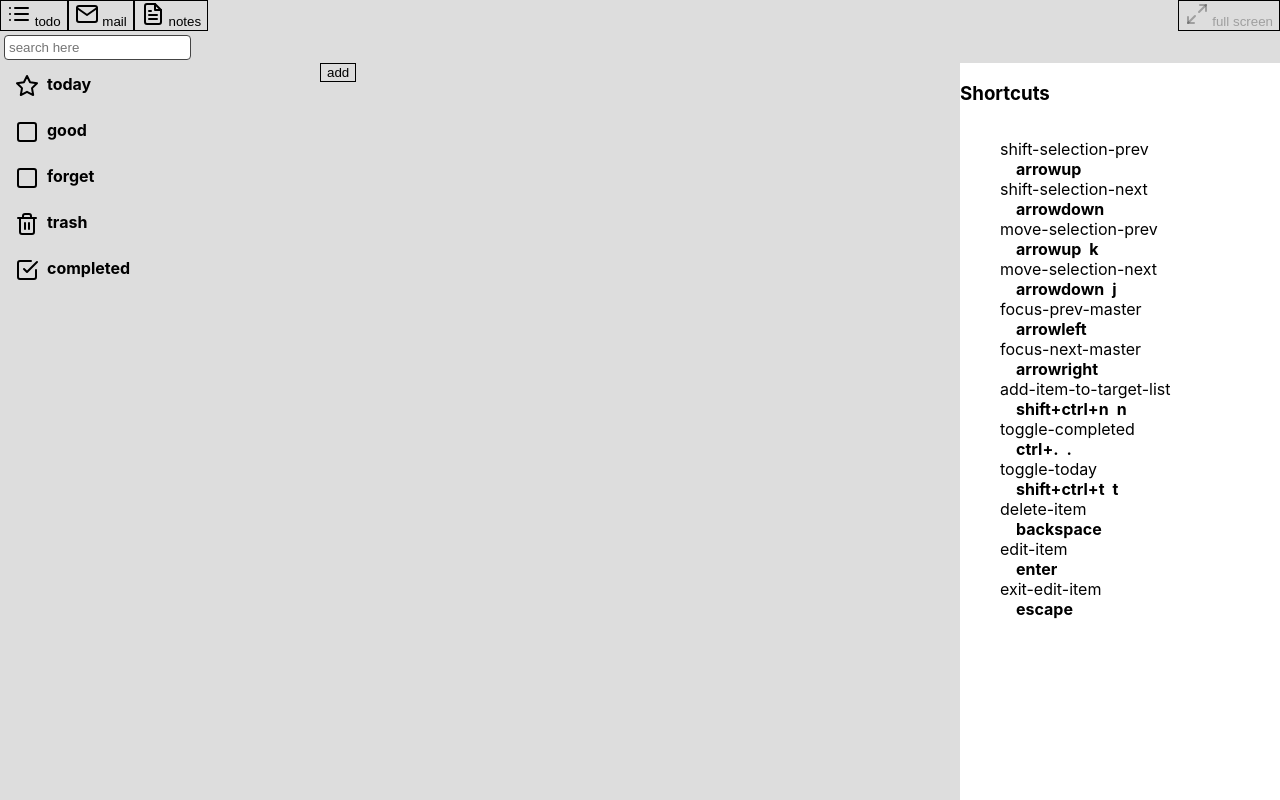
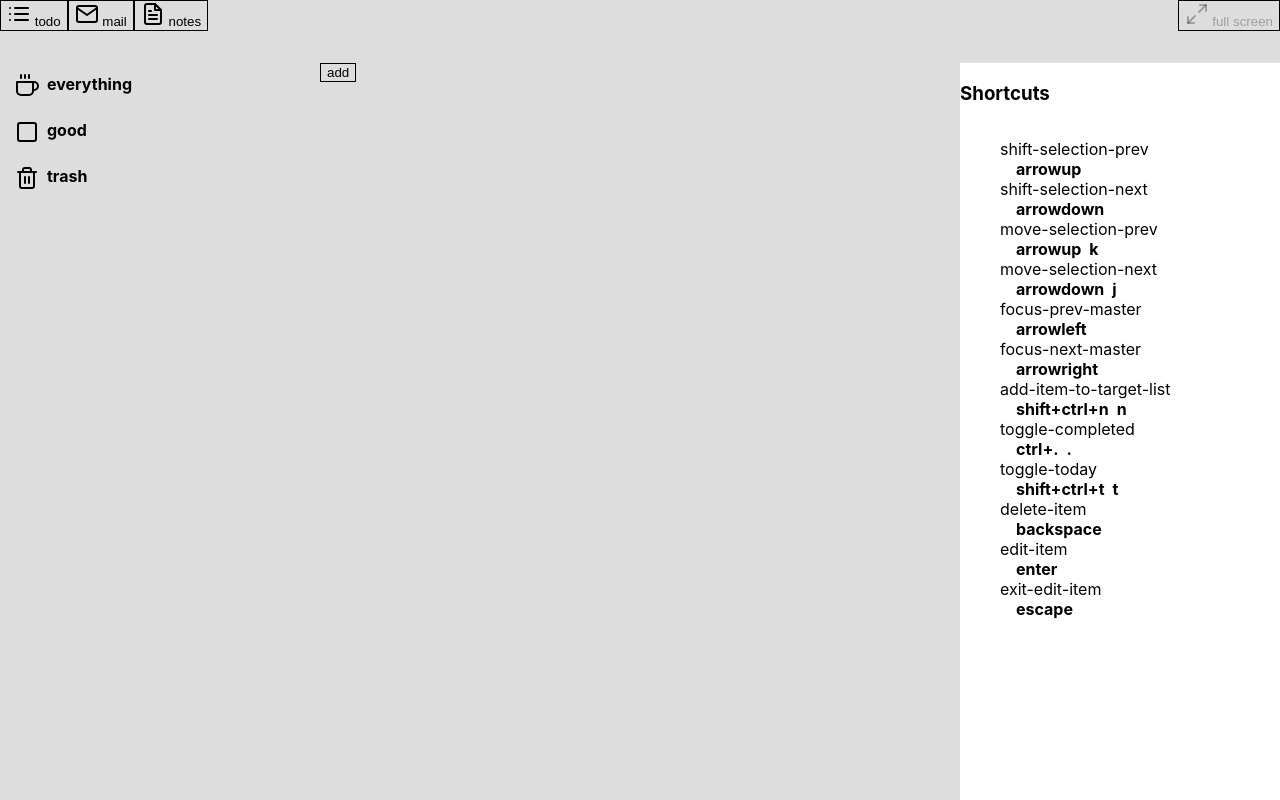
Before and after one commit to joshmarinacci/todomanager, a React (Create React App) app: page / in a window 1280 px wide. Built offline with nearby package versions, Linux system fonts and the light colour scheme.

Commit message:
add a notes app add an everything category make useQuery handle null properly

```diff
--- a/src/App.js
+++ b/src/App.js
@@ -7,7 +7,7 @@ import {List, Mail, FileText, Maximize2} from "react-feather"
 import {NotesApp} from './notesapp.js'
 
 function App() {
-    const [app, setApp] = useState('todo')
+    const [app, setApp] = useState('notes')
     const switchTodo = () => setApp('todo')
     const switchMail = () => setApp('mail')
     const switchNotes = () => setApp('notes')
--- /dev/null
+++ b/src/notes.css
@@ -0,0 +1,36 @@
+.notesapp-grid {
+    display: grid;
+    grid-template-columns: 20rem 40rem 1fr;
+    grid-template-rows: 2rem 1fr;
+    border: 0px solid red;
+    height: 100%;
+}
+
+.notesapp-grid .grid-toolbar {
+    grid-column: 1 / span 3;
+}
+
+.notesapp-grid .projects-list-view {
+    background-color: #dddddd;
+    grid-column: 1/2;
+    grid-row: 2/3;
+    display: flex;
+    flex-direction: column;
+    overflow-y: scroll;
+}
+
+
+.notesapp-grid .notes-list-view {
+    background-color: #dddddd;
+    grid-column: 2/3;
+    grid-row: 2/3;
+    display: flex;
+    flex-direction: column;
+    overflow-y: scroll;
+    align-items: stretch;
+}
+
+.note-item, .project-item {
+    padding: 0.25rem 0.5rem;
+    border: 2px solid transparent;
+}
--- /dev/null
+++ b/src/notes.js
@@ -0,0 +1,72 @@
+import React, {useContext, useRef, useState} from 'react'
+import {StorageContext, useQuery} from './storage.js'
+import {FocusContext, GenericListView, HBox, VBox} from './layout.js'
+import {useActionScope} from './actions.js'
+
+const NoteItemView = ({item, focusName, selected}) => {
+    const hbox = useRef()
+    return <div ref={hbox}
+                // tabIndex={0}
+                // className={cls}
+                // onKeyDown={handlers.onKeyDown}
+    >
+        some stuff is here
+    </div>
+
+}
+
+export const NotesListView = ({query, project}) => {
+    const storage = useContext(StorageContext)
+    const [sel, setSel] = useState(null)
+    const addNote = () => {
+        const note = storage.insert('notes', {
+            title: 'new note',
+            tags: [],
+            body:"",
+            deleted:false,
+            project:project.id,
+            lastEditedTimestamp:Date.now(),
+        })
+        console.log("made a note",note)
+        setSel(note)
+    }
+    const fm = useContext(FocusContext)
+    const [notes] = useQuery(query)
+    console.log("query",query,'made',notes)
+    const handlers = useActionScope('list',{
+        'focus-prev-master': () => {
+            fm.setMasterFocus('projects')
+        },
+        'focus-next-master': () => {
+        },
+        // 'add-item-to-target-list':addItem,
+        'delete-note':(e)=> {
+            // if(e.target.classList.contains('todo-item')) {
+            //     storage.update('items',sel,'deleted',!sel.deleted)
+            // }
+        },
+    })
+    // let emptyTrash = ""
+    // const emptyTrashAction = () => {
+    //     storage.delete('items',(it)=>it.deleted)
+    // }
+    let addButton = <button onClick={addNote}>add</button>
+    // if(project && project.special && project.title === 'trash') {
+    //     emptyTrash = <button onClick={emptyTrashAction}>empty</button>
+    //     addButton = ""
+    // }
+    return <div  onKeyDown={handlers.onKeyDown} className={'notes-list-view'}>
+        <GenericListView
+            ItemTemplate={NoteItemView}
+            selectedItem={sel}
+            setSelectedItem={setSel}
+            focusName={'notes'}
+            query={query}
+            // autoFocus={false}
+        />
+        <HBox>
+            {/*{emptyTrash}*/}
+            {addButton}
+        </HBox>
+    </div>
+}
--- a/src/notesapp.js
+++ b/src/notesapp.js
@@ -1,7 +1,10 @@
 import {QueryStorage, StorageContext} from './storage.js'
-import {ActionContext, AM} from './actions.js'
-import {FocusContext, FocusManager} from './layout.js'
-import React from 'react'
+import {ActionContext, AM, ShortcutsPanel} from './actions.js'
+import {FocusContext, FocusManager, Toolbar, VBox} from './layout.js'
+import React, {useContext, useState} from 'react'
+import {ProjectsListView} from './projects.js'
+import './notes.css'
+import {NotesListView} from './notes.js'
 
 export const NotesApp = () => {
     const storage = new QueryStorage("notes")
@@ -31,7 +34,9 @@ export const NotesApp = () => {
 
         const notes = storage.findAll('notes',()=>true)
         notes.forEach(note => {
-
+            if(!('lastEditedTimestamp' in note)) {
+                note.lastEditedTimestamp = Date.now()
+            }
         })
         storage.save()
     })
@@ -71,7 +76,36 @@ export const NotesApp = () => {
 }
 
 const NotesAppContent = ()=>{
-    return <div>
-        notes app
-    </div>
+    const storage = useContext(StorageContext)
+    const [selectedProject,setSelectedProject] = useState(null)
+    const [query,setQuery] = useState(()=>{
+        // return storage.createQuery('items',(it)=>(selectedProject && it.project === selectedProject.id),(a,b)=>a.sortOrder-b.sortOrder)
+        return null
+    })
+    const changeSelectedProject = (project) => {
+        setSelectedProject(project)
+        if(project.special) {
+            if(project.title === 'everything') return setQuery(storage.createQuery('notes', () => true))
+            if(project.title === 'trash') return setQuery(storage.createQuery(
+                'notes',
+                it => it.deleted === true, // all deleted notes
+                (a,b)=>a.lastEditedTimestamp-b.lastEditedTimestamp // sort by last modified
+                ))
+        } else {
+            setQuery(storage.createQuery('notes',
+                (it)=>it.project===project.id  ), // only notes in the current project
+                (a,b)=>a.lastEditedTimestamp-b.lastEditedTimestamp) // sort by last modified
+        }
+    }
+    return <VBox className={'notesapp-grid'}>
+        <Toolbar className={'grid-toolbar'}>
+            {/*<SearchBox searching={searching} setSearching={endSearching} setQuery={setQuery}/>*/}
+        </Toolbar>
+        <ProjectsListView selectedProject={selectedProject} setSelectedProject={changeSelectedProject} nextFocusTarget={"notes"}/>
+        <NotesListView query={query} project={selectedProject}/>
+        <VBox>
+            <h3>Shortcuts</h3>
+            <ShortcutsPanel/>
+        </VBox>
+    </VBox>
 }
--- a/src/projects.js
+++ b/src/projects.js
@@ -2,7 +2,7 @@ import React, {useContext, useEffect, useRef, useState} from 'react'
 import {StorageContext, useQuery} from './storage.js'
 import {useActionScope} from './actions.js'
 import {FocusContext, GenericListView, makeClassNames, Spacer} from './layout.js'
-import {Star, Square, Trash2, CheckSquare} from "react-feather"
+import {Star, Square, Trash2, CheckSquare, Coffee} from "react-feather"
 
 const ProjectItemView = ({item,selected,focusName})=> {
     const project = item
@@ -31,6 +31,7 @@ const ProjectItemView = ({item,selected,focusName})=> {
     if(project.special && project.title === 'today')  icon = <Star/>
     if(project.special && project.title === 'trash')  icon = <Trash2/>
     if(project.special && project.title === 'completed')icon = <CheckSquare/>
+    if(project.special && project.title === 'everything')icon = <Coffee/>
     if(editing) {
         return (<div>
             <input ref={input} type={'text'} value={project.title} onChange={(e)=>{
@@ -53,7 +54,7 @@ const ProjectItemView = ({item,selected,focusName})=> {
     }
 }
 
-export const ProjectsListView = ({selectedProject, setSelectedProject})=> {
+export const ProjectsListView = ({selectedProject, setSelectedProject, nextFocusTarget="items"})=> {
     const storage = useContext(StorageContext)
     const [apq] = useState(()=> storage.createQuery(
         'projects', // only projects
@@ -66,7 +67,7 @@ export const ProjectsListView = ({selectedProject, setSelectedProject})=> {
         'focus-prev-master': () => {
         },
         'focus-next-master': () => {
-            fm.setMasterFocus('items')
+            fm.setMasterFocus(nextFocusTarget)
         },
         'move-selection-prev':()=>{
             const index = projects.indexOf(selectedProject)
--- a/src/storage.js
+++ b/src/storage.js
@@ -146,12 +146,14 @@ export class Query {
 
 
 export function useQuery (query)  {
-    const [items, setItems] = useState(query.results())
+    const [items, setItems] = useState(query?query.results():[])
     useEffect(() => {
-        setItems(query.results())
+        setItems(query?query.results():[])
         const update = () => setItems(query.results())
-        query.on(update)
-        return () => query.off(update)
+        if(query)query.on(update)
+        return () => {
+            if(query) query.off(update)
+        }
     }, [query])
     return [
         items
```
